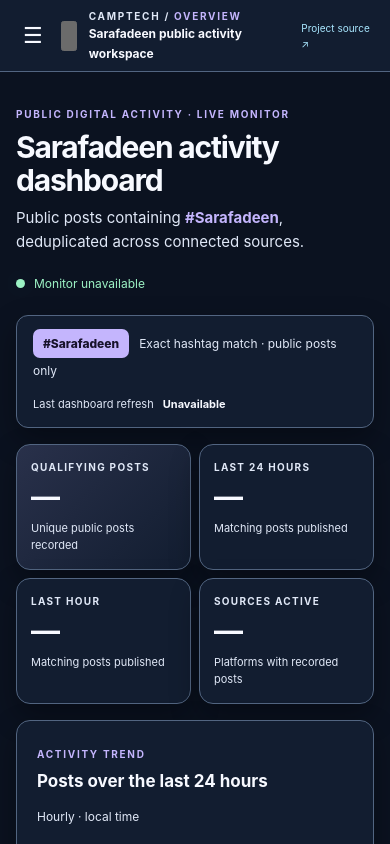
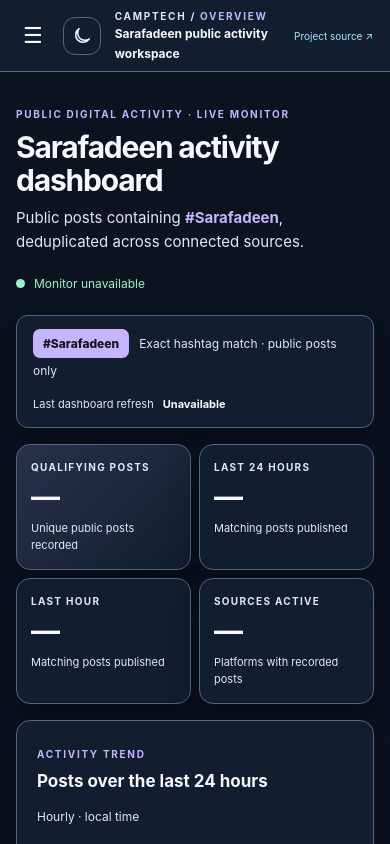
Before and after one commit to demtaiwo1-eng/sharafadeenalli.github.io, a plain HTML site: page index.html in a window 390 px wide. Both pictures are taken after a click on the button "Switch to dark mode". Shown: the top 844 px of the page. Drawn offline with Linux system fonts and the light colour scheme; no server answers.

Commit message:
Style accessible theme toggle beside hamburger menu

```diff
--- a/global.css
+++ b/global.css
@@ -34,3 +34,15 @@ input::placeholder, textarea::placeholder { color: var(--epg-subtle); }
 .empty-state { border-color: var(--epg-border); color: var(--epg-muted); }
 footer { border-color: var(--epg-border); color: var(--epg-muted); }
 @media (prefers-reduced-motion: reduce) { *, *::before, *::after { animation-duration: .01ms !important; transition-duration: .01ms !important; scroll-behavior: auto !important; } }
+
+/* Accessible theme switch beside the mobile navigation control */
+.topbar{justify-content:flex-start;gap:14px}
+.theme-toggle{width:40px;height:40px;flex:0 0 40px;display:grid;place-items:center;border:1px solid var(--epg-border);border-radius:12px;background:var(--epg-surface);color:var(--epg-ink);cursor:pointer;transition:background .18s,border-color .18s,transform .18s}
+.theme-toggle:hover{background:var(--epg-surface-soft);border-color:var(--epg-accent);transform:translateY(-1px)}
+.theme-toggle:focus-visible{outline:3px solid var(--epg-focus);outline-offset:3px}
+.theme-icon{width:20px;height:20px;fill:none;stroke:currentColor;stroke-width:1.8;stroke-linecap:round;stroke-linejoin:round}
+.theme-icon-moon{display:none}
+html[data-ephinta-theme="dark"] .theme-icon-sun{display:none}
+html[data-ephinta-theme="dark"] .theme-icon-moon{display:block}
+.topbar>div{min-width:0}
+@media(max-width:720px){.topbar{justify-content:flex-start}.topbar>div{flex:1}.top-link{margin-left:auto}.theme-toggle{width:38px;height:38px;flex-basis:38px}}
```
